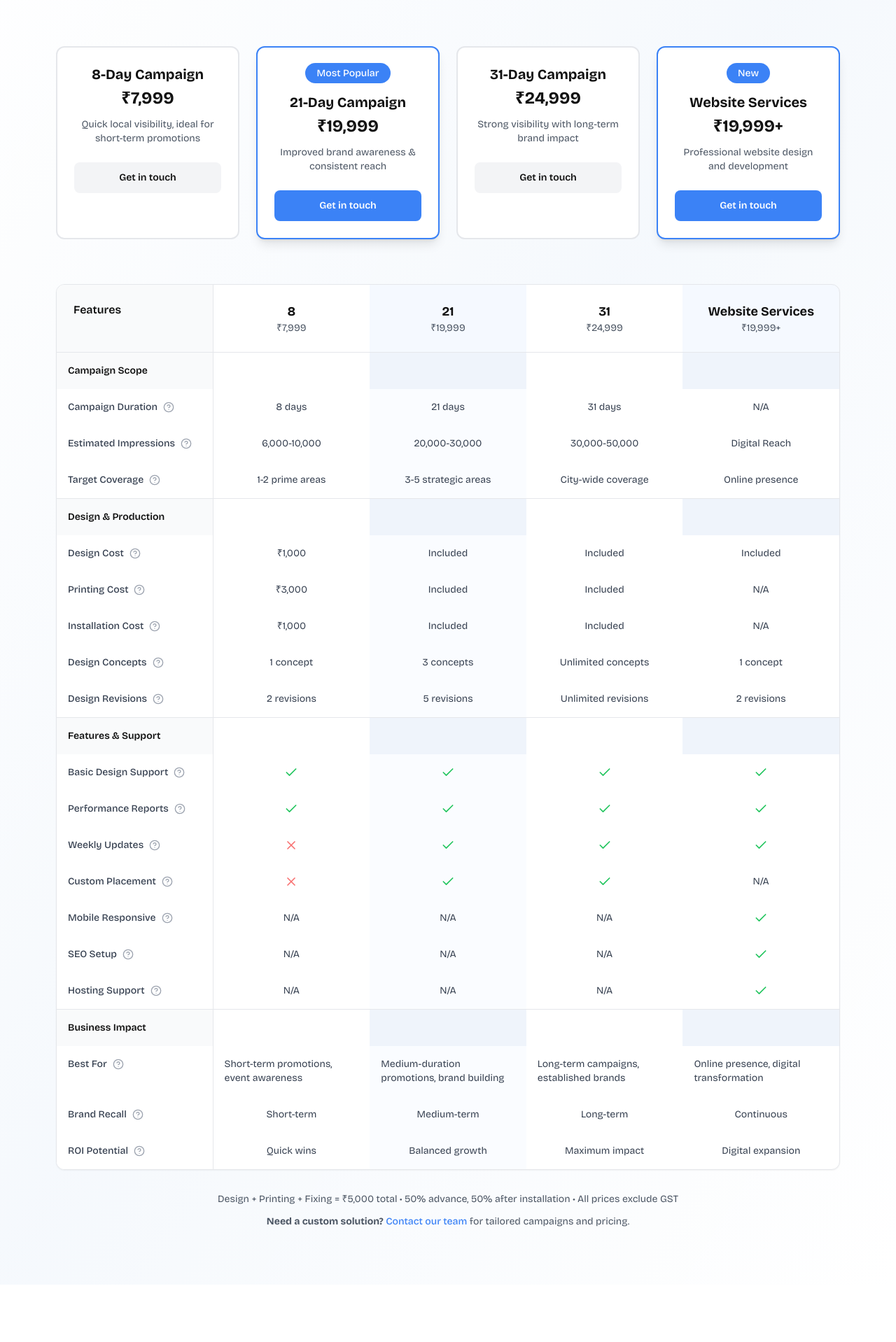
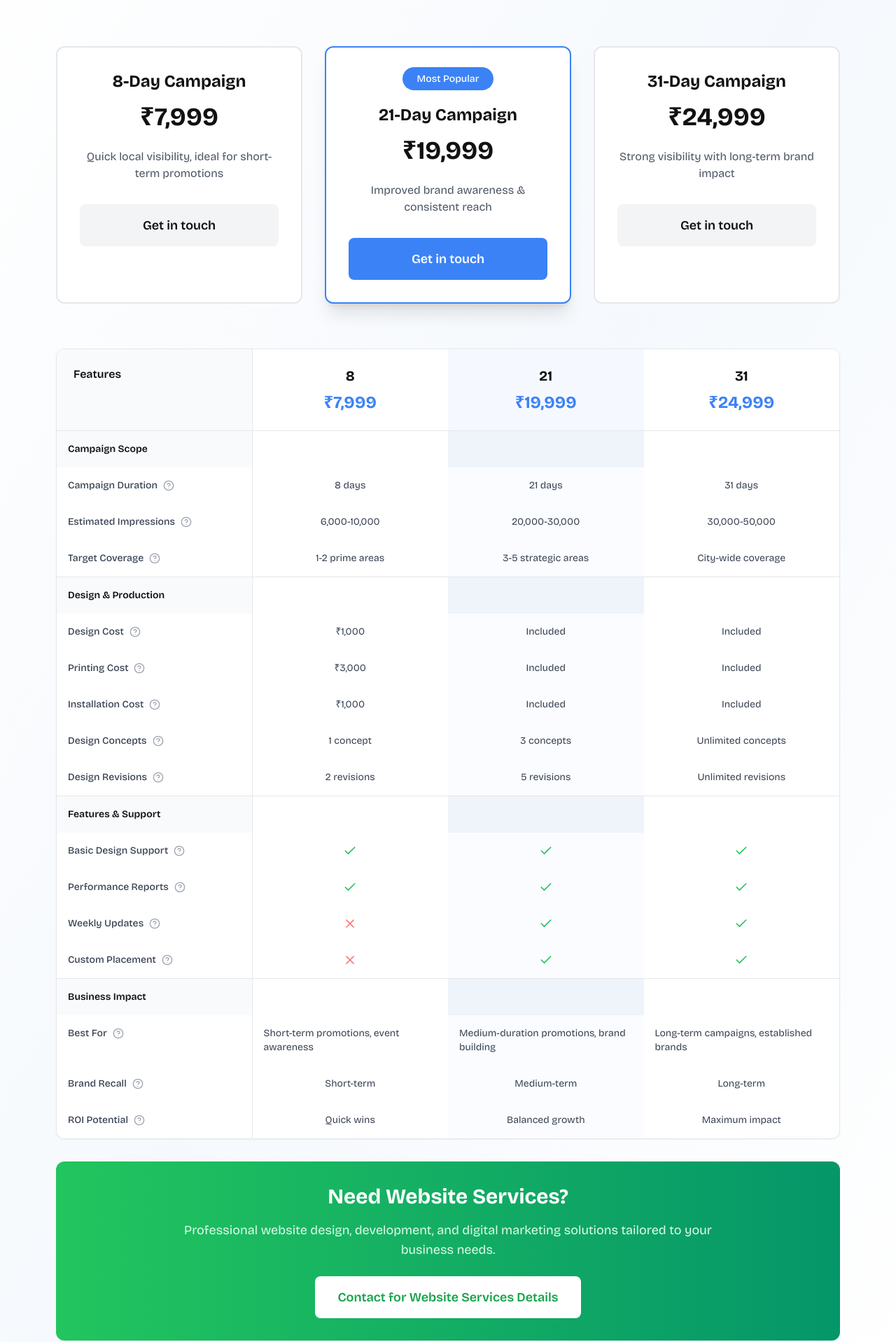
Before and after one commit to webrakor/probeesol, a React (Vite) app: page / in a window 1280 px wide. Shown: the part 2886-4804 px from the top of the page at 70% size. Built offline with nearby package versions, Linux system fonts and the light colour scheme.

Commit message:
Update Header and Pricing components with minimal design

```diff
--- a/src/react-app/components/Header.tsx
+++ b/src/react-app/components/Header.tsx
@@ -232,19 +232,6 @@ const Header = () => {
           >
             Blog
           </Link>
-
-          {/* CTA Button */}
-          <div className="pt-4">
-            <ShinyButton
-              className="w-full justify-center"
-              onClick={() => {
-                setIsMenuOpen(false);
-                bookCall();
-              }}
-            >
-              Get Free Consultation
-            </ShinyButton>
-          </div>
         </div>
       </div>
     </header>
--- a/src/react-app/components/Pricing.tsx
+++ b/src/react-app/components/Pricing.tsx
@@ -23,12 +23,6 @@ const ComparisonTable = () => {
       price: '₹24,999',
       description: 'Strong visibility with long-term brand impact',
       badge: null,
-    },
-    {
-      name: 'Website Services',
-      price: '₹19,999+',
-      description: 'Professional website design and development',
-      badge: 'New',
     }
   ];
 
@@ -40,22 +34,19 @@ const ComparisonTable = () => {
           name: 'Campaign Duration',
           plan1: '8 days',
           plan2: '21 days',
-          plan3: '31 days',
-          plan4: 'N/A'
+          plan3: '31 days'
         },
         {
           name: 'Estimated Impressions',
           plan1: '6,000-10,000',
           plan2: '20,000-30,000',
-          plan3: '30,000-50,000',
-          plan4: 'Digital Reach'
+          plan3: '30,000-50,000'
         },
         {
           name: 'Target Coverage',
           plan1: '1-2 prime areas',
           plan2: '3-5 strategic areas',
-          plan3: 'City-wide coverage',
-          plan4: 'Online presence'
+          plan3: 'City-wide coverage'
         }
       ]
     },
@@ -66,36 +57,31 @@ const ComparisonTable = () => {
           name: 'Design Cost',
           plan1: '₹1,000',
           plan2: 'Included',
-          plan3: 'Included',
-          plan4: 'Included'
+          plan3: 'Included'
         },
         {
           name: 'Printing Cost',
           plan1: '₹3,000',
           plan2: 'Included',
-          plan3: 'Included',
-          plan4: 'N/A'
+          plan3: 'Included'
         },
         {
           name: 'Installation Cost',
           plan1: '₹1,000',
           plan2: 'Included',
-          plan3: 'Included',
-          plan4: 'N/A'
+          plan3: 'Included'
         },
         {
           name: 'Design Concepts',
           plan1: '1 concept',
           plan2: '3 concepts',
-          plan3: 'Unlimited concepts',
-          plan4: '1 concept'
+          plan3: 'Unlimited concepts'
         },
         {
           name: 'Design Revisions',
           plan1: '2 revisions',
           plan2: '5 revisions',
-          plan3: 'Unlimited revisions',
-          plan4: '2 revisions'
+          plan3: 'Unlimited revisions'
         }
       ]
     },
@@ -106,50 +92,25 @@ const ComparisonTable = () => {
           name: 'Basic Design Support',
           plan1: <Check className="h-5 w-5 text-green-500" />,
           plan2: <Check className="h-5 w-5 text-green-500" />,
-          plan3: <Check className="h-5 w-5 text-green-500" />,
-          plan4: <Check className="h-5 w-5 text-green-500" />
+          plan3: <Check className="h-5 w-5 text-green-500" />
         },
         {
           name: 'Performance Reports',
           plan1: <Check className="h-5 w-5 text-green-500" />,
           plan2: <Check className="h-5 w-5 text-green-500" />,
-          plan3: <Check className="h-5 w-5 text-green-500" />,
-          plan4: <Check className="h-5 w-5 text-green-500" />
+          plan3: <Check className="h-5 w-5 text-green-500" />
         },
         {
           name: 'Weekly Updates',
           plan1: <X className="h-5 w-5 text-red-400" />,
           plan2: <Check className="h-5 w-5 text-green-500" />,
-          plan3: <Check className="h-5 w-5 text-green-500" />,
-          plan4: <Check className="h-5 w-5 text-green-500" />
+          plan3: <Check className="h-5 w-5 text-green-500" />
         },
         {
           name: 'Custom Placement',
           plan1: <X className="h-5 w-5 text-red-400" />,
           plan2: <Check className="h-5 w-5 text-green-500" />,
-          plan3: <Check className="h-5 w-5 text-green-500" />,
-          plan4: 'N/A'
-        },
-        {
-          name: 'Mobile Responsive',
-          plan1: 'N/A',
-          plan2: 'N/A',
-          plan3: 'N/A',
-          plan4: <Check className="h-5 w-5 text-green-500" />
-        },
-        {
-          name: 'SEO Setup',
-          plan1: 'N/A',
-          plan2: 'N/A',
-          plan3: 'N/A',
-          plan4: <Check className="h-5 w-5 text-green-500" />
-        },
-        {
-          name: 'Hosting Support',
-          plan1: 'N/A',
-          plan2: 'N/A',
-          plan3: 'N/A',
-          plan4: <Check className="h-5 w-5 text-green-500" />
+          plan3: <Check className="h-5 w-5 text-green-500" />
         }
       ]
     },
@@ -160,22 +121,19 @@ const ComparisonTable = () => {
           name: 'Best For',
           plan1: 'Short-term promotions, event awareness',
           plan2: 'Medium-duration promotions, brand building',
-          plan3: 'Long-term campaigns, established brands',
-          plan4: 'Online presence, digital transformation'
+          plan3: 'Long-term campaigns, established brands'
         },
         {
           name: 'Brand Recall',
           plan1: 'Short-term',
           plan2: 'Medium-term',
-          plan3: 'Long-term',
-          plan4: 'Continuous'
+          plan3: 'Long-term'
         },
         {
           name: 'ROI Potential',
           plan1: 'Quick wins',
           plan2: 'Balanced growth',
-          plan3: 'Maximum impact',
-          plan4: 'Digital expansion'
+          plan3: 'Maximum impact'
         }
       ]
     }
@@ -282,37 +240,37 @@ const ComparisonTable = () => {
             </p>
           </div>
 
-          {/* Plan Cards Container */}
-          <div className="flex overflow-x-auto flex-nowrap md:grid md:grid-cols-2 lg:grid-cols-4 md:overflow-x-visible gap-4 md:gap-6 mb-12 pb-4">
+          {/* Minimal Plan Cards Container */}
+          <div className="flex overflow-x-auto flex-nowrap md:grid md:grid-cols-3 md:overflow-x-visible gap-4 md:gap-8 mb-12 pb-4">
             {plans.map((plan, index) => (
               <div
                 key={index}
-                className={`min-w-[150px] md:min-w-0 flex-shrink-0 md:w-auto bg-white dark:bg-gray-800 rounded-xl border-2 p-4 md:p-6 text-center ${plan.badge
-                  ? 'border-[#3b82f6] dark:border-[#60a5fa] shadow-lg'
+                className={`min-w-[120px] md:min-w-0 flex-shrink-0 md:w-auto bg-white dark:bg-gray-800 rounded-xl border-2 p-4 md:p-8 text-center ${plan.badge
+                  ? 'border-[#3b82f6] dark:border-[#60a5fa] shadow-lg md:shadow-xl'
                   : 'border-gray-200 dark:border-gray-700'
                   }`}
               >
                 {plan.badge && (
-                  <div className="mb-2 md:mb-4">
-                    <span className="bg-[#3b82f6] dark:bg-[#60a5fa] text-white text-xs md:text-sm font-medium py-1 px-3 md:py-1.5 md:px-4 rounded-full">
+                  <div className="mb-3 md:mb-6">
+                    <span className="bg-[#3b82f6] dark:bg-[#60a5fa] text-white text-xs md:text-sm font-medium py-1 px-3 md:py-2 md:px-5 rounded-full">
                       {plan.badge}
                     </span>
                   </div>
                 )}
-                <h3 className="text-base md:text-xl font-bold text-[#111111] dark:text-white mb-1">
+                <h3 className="text-sm md:text-2xl font-bold text-[#111111] dark:text-white mb-2 md:mb-4">
                   {plan.name}
                 </h3>
-                <div className="mb-2 md:mb-3">
-                  <span className="text-xl md:text-2xl font-bold text-[#111111] dark:text-white">
+                <div className="mb-2 md:mb-6">
+                  <span className="text-base md:text-4xl font-bold text-[#111111] dark:text-white">
                     {plan.price}
                   </span>
                 </div>
-                <p className="text-gray-600 dark:text-gray-400 text-xs md:text-sm mb-4 md:mb-6 leading-relaxed hidden sm:block">
+                <p className="text-gray-600 dark:text-gray-400 text-xs md:text-base mb-4 md:mb-8 leading-tight">
                   {plan.description}
                 </p>
                 <button
                   onClick={() => handleGetInTouch(plan.name)}
-                  className={`w-full py-2 md:py-3 px-4 rounded-lg font-semibold text-xs md:text-sm transition-colors ${plan.badge
+                  className={`w-full py-1.5 md:py-4 px-3 md:px-6 rounded-lg font-semibold text-xs md:text-lg transition-colors ${plan.badge
                     ? 'bg-[#3b82f6] hover:bg-[#2563eb] text-white'
                     : 'bg-gray-100 hover:bg-gray-200 dark:bg-gray-700 dark:hover:bg-gray-600 text-[#111111] dark:text-white'
                     }`}
@@ -324,20 +282,20 @@ const ComparisonTable = () => {
           </div>
 
           {/* Comparison Table Container */}
-          <div className="bg-white dark:bg-gray-800 rounded-xl border border-gray-200 dark:border-gray-700 overflow-hidden shadow-sm">
+          <div className="bg-white dark:bg-gray-800 rounded-xl border border-gray-200 dark:border-gray-700 overflow-hidden shadow-sm mb-8">
             <div className="w-full overflow-x-auto md:overflow-x-visible">
-              <div className="min-w-[550px] md:min-w-full">
+              <div className="min-w-[450px] md:min-w-full">
                 {/* Table Header Row */}
-                <div className="flex md:grid md:grid-cols-5 border-b border-gray-200 dark:border-gray-700">
+                <div className="flex md:grid md:grid-cols-4 border-b border-gray-200 dark:border-gray-700">
                   <div className="p-4 md:p-6 bg-gray-50 dark:bg-gray-900/50 sticky left-0 z-20 w-[150px] md:w-auto flex-shrink-0 border-r border-gray-200 dark:border-gray-700">
                     <h3 className="font-semibold text-[#111111] dark:text-white text-sm md:text-base">Features</h3>
                   </div>
                   {plans.map((plan, index) => (
                     <PlanHeaderCell key={index} plan={plan} index={index}>
-                      <h4 className="font-bold text-sm md:text-lg text-[#111111] dark:text-white mb-0">
+                      <h4 className="font-bold text-sm md:text-xl text-[#111111] dark:text-white mb-0 md:mb-2">
                         {plan.name.split('-')[0]}
                       </h4>
-                      <p className="text-xs md:text-sm text-gray-600 dark:text-gray-400">
+                      <p className="text-xs md:text-2xl font-bold text-[#3b82f6] dark:text-[#60a5fa]">
                         {plan.price}
                       </p>
                     </PlanHeaderCell>
@@ -349,7 +307,7 @@ const ComparisonTable = () => {
                   {features.map((section, sectionIndex) => (
                     <div key={sectionIndex}>
                       {/* Section Header */}
-                      <div className="flex md:grid md:grid-cols-5 bg-gray-50 dark:bg-gray-900/50">
+                      <div className="flex md:grid md:grid-cols-4 bg-gray-50 dark:bg-gray-900/50">
                         <div className="p-3 md:p-4 sticky left-0 z-20 w-[150px] md:w-auto flex-shrink-0 border-r border-gray-200 dark:border-gray-700 bg-gray-50 dark:bg-gray-900/50">
                           <h4 className="font-semibold text-[#111111] dark:text-white text-xs md:text-sm">
                             {section.category}
@@ -368,7 +326,7 @@ const ComparisonTable = () => {
                       {section.items.map((item, itemIndex) => (
                         <div
                           key={itemIndex}
-                          className="flex md:grid md:grid-cols-5 hover:bg-gray-50 dark:hover:bg-gray-900/20 transition-colors"
+                          className="flex md:grid md:grid-cols-4 hover:bg-gray-50 dark:hover:bg-gray-900/20 transition-colors"
                         >
                           <div className="p-3 md:p-4 border-r border-gray-200 dark:border-gray-700 sticky left-0 z-20 w-[150px] md:w-auto flex-shrink-0 bg-white dark:bg-gray-800">
                             <div className="flex items-center gap-1 md:gap-2">
@@ -382,7 +340,6 @@ const ComparisonTable = () => {
                           <FeatureRowCell item={item.plan1} index={0} isPlan2={false} />
                           <FeatureRowCell item={item.plan2} index={1} isPlan2={true} />
                           <FeatureRowCell item={item.plan3} index={2} isPlan2={false} />
-                          <FeatureRowCell item={item.plan4} index={3} isPlan2={false} />
                         </div>
                       ))}
                     </div>
@@ -392,26 +349,44 @@ const ComparisonTable = () => {
             </div>
           </div>
 
+          {/* Website Services Banner */}
+          <div className="bg-gradient-to-r from-green-500 to-emerald-600 rounded-xl p-6 md:p-8 text-center text-white mb-8">
+            <div className="max-w-3xl mx-auto">
+              <h3 className="text-xl md:text-3xl font-bold mb-3 md:mb-4">
+                Need Website Services?
+              </h3>
+              <p className="text-green-100 text-sm md:text-lg mb-4 md:mb-6">
+                Professional website design, development, and digital marketing solutions tailored to your business needs.
+              </p>
+              <button
+                onClick={() => handleGetInTouch('Website Services')}
+                className="bg-white text-green-600 hover:bg-green-50 font-semibold py-3 md:py-4 px-6 md:px-8 rounded-lg transition-colors text-sm md:text-lg"
+              >
+                Contact for Website Services Details
+              </button>
+            </div>
+          </div>
+
           {/* Payment Info */}
           <div className="text-center mt-8 mb-3">
-            <p className="text-gray-600 dark:text-gray-400 text-xs md:text-sm">
+            <p className="text-gray-600 dark:text-gray-400 text-xs md:text-base">
               Design + Printing + Fixing = ₹5,000 total • 50% advance, 50% after installation • All prices exclude GST
             </p>
           </div>
 
           {/* Footer Note */}
           <div className="text-center mt-0">
-            <p className="text-gray-600 dark:text-gray-400 text-xs md:text-sm">
-              <strong>Need a custom solution?</strong>{' '}
+            <p className="text-gray-600 dark:text-gray-400 text-xs md:text-base">
+              <strong>Need Digital Marketing or Printing Services?</strong>{' '}
               <a
                 href="https://mail.google.com/mail/?view=cm&fs=1&to=probbeesolutions@gmail.com&su=Custom%20Marketing%20Solution&body=Hi%20ProBee,%0A%0AI%20would%20like%20to%20discuss%20a%20custom%20marketing%20solution."
                 target="_blank"
                 rel="noopener noreferrer"
                 className="text-[#3b82f6] dark:text-[#60a5fa] font-medium hover:underline"
               >
-                Contact our team
+                Contact us for pricing
               </a>{' '}
-              for tailored campaigns and pricing.
+              and customized solutions.
             </p>
           </div>
         </div>
```
